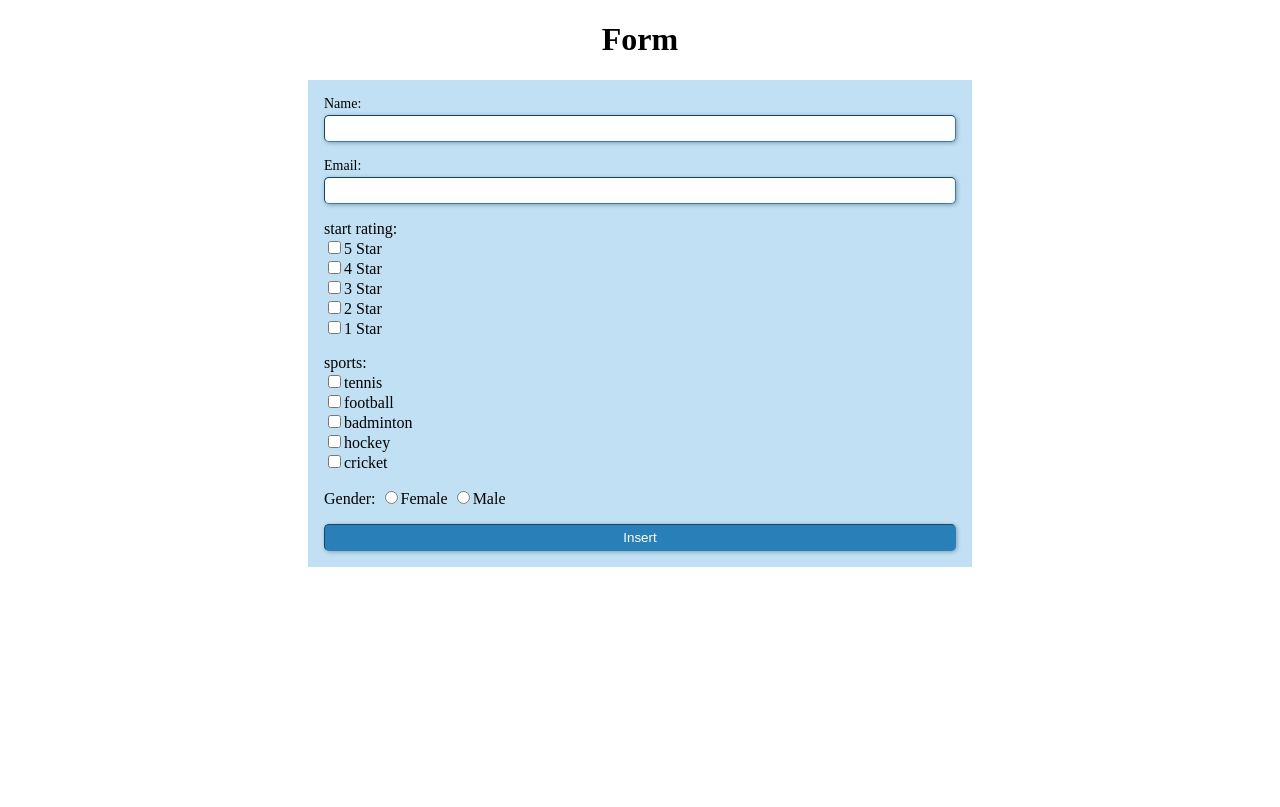
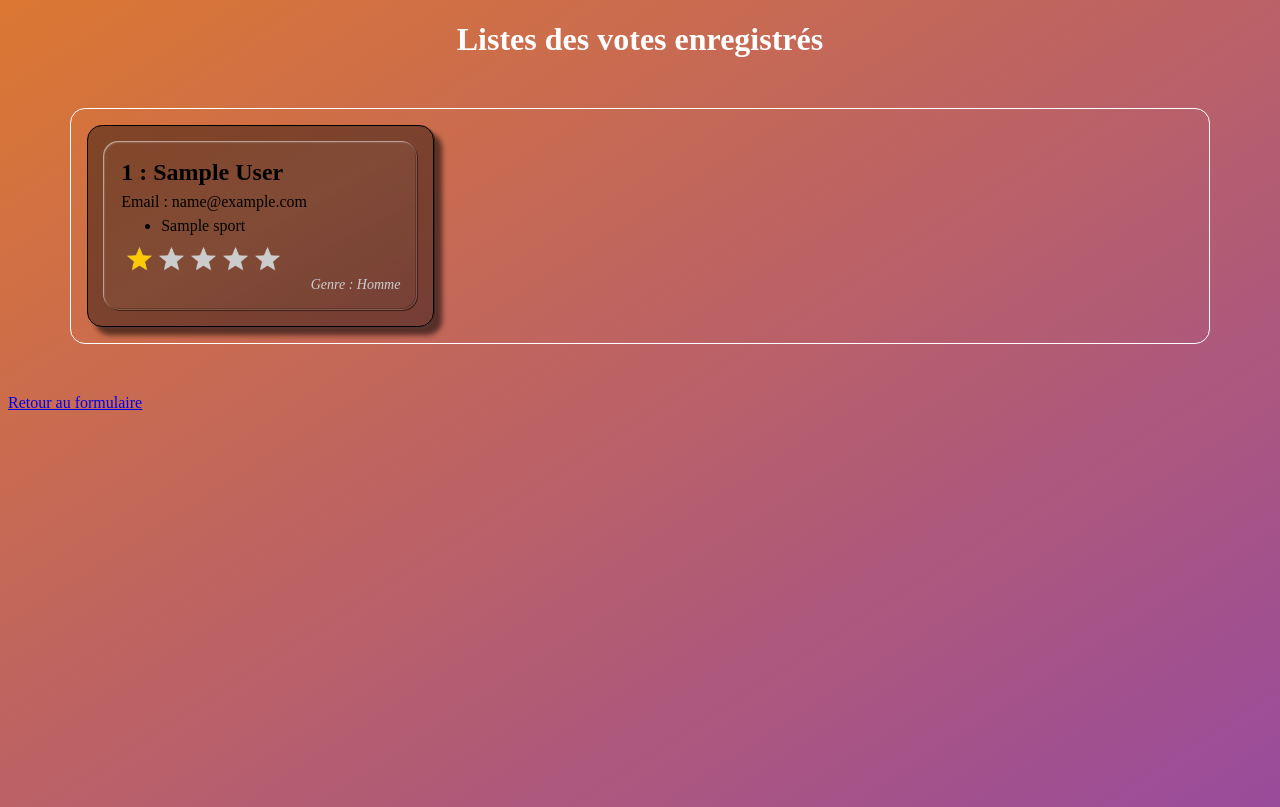
Before and after one commit to sphericalBug/php, a PHP site: page /page/index.php in a window 1280 px wide. Shown: the top 807 px of the page. Before the commit the page ends 567 px from the top, so only its background shows below. Run offline with PHP 8.4, Linux system fonts and the light colour scheme; tables that the repository leaves empty or names only in its code hold one stand-in row (values such as "Sample post").

Commit message:
exerciceF1 à corriger (form)

```diff
--- a/5-PHP/07-form/exerciceF1/index.php
+++ b/5-PHP/07-form/exerciceF1/index.php
@@ -1,3 +1,19 @@
+<?php
+    if(isset($_GET['form'])){
+        $msg = $_GET['form'];
+    }else{
+        $msg = "";
+    }
+    $array_msg = array('Vous avez déjà rempli ce formulaire', 'formulaire et insertion des données validé !');
+    switch($msg){
+        case 1 : $message = "<span class=\"msg msg-success\">$array_msg[1]</span>";
+            break;
+        case 2 : $message = "<span class=\"msg msg-error\">$array_msg[0]</span>";
+            break;
+        default : $message = "<span>...</span>";
+            break;
+    }
+?>
 <!DOCTYPE html>
 <html lang="en">
 <head>
@@ -5,45 +21,12 @@
     <meta http-equiv="X-UA-Compatible" content="IE=edge">
     <meta name="viewport" content="width=device-width, initial-scale=1.0">
     <title>formulaire</title>
-    <style>
-        h1{
-            text-align: center;
-        }
-        form{
-            display: flex;
-            flex-wrap: wrap;
-            min-width: 300px;
-            width: 50%;
-            margin: 0 auto;
-            background: rgba(52, 152, 219,.3);
-            gap: 1em;
-            padding: 1em;
-        }
-        form > div{
-            flex: 1 0 100%;
-        }
-        .wrap_input > label{
-            display: block;
-            margin-bottom: 3px;
-            font-size: 14px;
-        }
-        .wrap_input > input{
-            width: 100%;
-            padding: 5px 15px;
-            border: 1px inset #2980b9;
-            border-radius: 5px;
-            box-shadow: 1px 1px 4px rgba(0,0,0,.3);
-            box-sizing: border-box;
-        }
-        .wrap_input input[type="submit"]{
-            background: #2980b9;
-            color: #fff;
-        }
-    </style>
+    <link rel="stylesheet" href="styles/styles.css">
+    <script type="text/javascript" src="script/script.js"></script>
 </head>
 <body>
-    <h1>Form</h1>
-    <form action="<?= $_SERVER['PHP_SELF']?>">
+    <h1>Form <?=(isset($message))?$message:false;?></h1>
+    <form action="admin/traitement.php" method="POST" id="form">
         <div class="wrap_input">
             <label for="nom">Name:</label>
             <input type="text" name="nom" id="nom">
@@ -53,20 +36,20 @@
             <input type="text" name="mail" id="mail">
         </div>
         <div class="wrap_checkbox">
-            <label for="check">start rating:</label>
-            <div class="container-check-star"><input type="checkbox" name="check" id="star" value="5">5 Star</div>
-            <div class="container-check-star"><input type="checkbox" name="check" id="star" value="4">4 Star</div>
-            <div class="container-check-star"><input type="checkbox" name="check" id="star" value="3">3 Star</div>
-            <div class="container-check-star"><input type="checkbox" name="check" id="star" value="2">2 Star</div>
-            <div class="container-check-star"><input type="checkbox" name="check" id="star" value="1">1 Star</div>
+            <label for="star">stars rating:</label>
+            <div class="container-check-star"><input type="checkbox" name="star" id="star" value="5">5 Star</div>
+            <div class="container-check-star"><input type="checkbox" name="star" id="star" value="4">4 Star</div>
+            <div class="container-check-star"><input type="checkbox" name="star" id="star" value="3">3 Star</div>
+            <div class="container-check-star"><input type="checkbox" name="star" id="star" value="2">2 Star</div>
+            <div class="container-check-star"><input type="checkbox" name="star" id="star" value="1">1 Star</div>
         </div>
         <div class="wrap_checkbox">
-            <label for="star">sports:</label>
-            <div class="container-check"><input type="checkbox" name="star" id="star" value="5">tennis</div>
-            <div class="container-check"><input type="checkbox" name="star" id="star" value="4">football</div>
-            <div class="container-check"><input type="checkbox" name="star" id="star" value="3">badminton</div>
-            <div class="container-check"><input type="checkbox" name="star" id="star" value="2">hockey</div>
-            <div class="container-check"><input type="checkbox" name="star" id="star" value="1">cricket</div>
+            <label for="sport">sports:</label>
+            <div class="container-check-sport"><input type="checkbox" name="sport[]" id="sport" value="5">tennis</div>
+            <div class="container-check-sport"><input type="checkbox" name="sport[]" id="sport" value="4">football</div>
+            <div class="container-check-sport"><input type="checkbox" name="sport[]" id="sport" value="3">badminton</div>
+            <div class="container-check-sport"><input type="checkbox" name="sport[]" id="sport" value="2">hockey</div>
+            <div class="container-check-sport"><input type="checkbox" name="sport[]" id="sport" value="1">cricket</div>
         </div>
         <div class="wrap_radio">
             <label for="genre">Gender:
@@ -75,32 +58,10 @@
             </label>
         </div>
         <div class="wrap_input">
-            <input type="submit" value="Insert" name="submit-form">
+            <input type="submit" value="Insert" name="submit-form" id="submit-form">
         </div>
     </form>
-    <script>
-        var checkboxes = document.querySelectorAll('form div.wrap_checkbox:nth-child(3) input[type="checkbox"]');
-        var container = document.getElementsByClassName('container-check-star');
-        checkboxes.forEach(check =>  {
-            check.addEventListener('click', function(e){
-                if(e.target.getAttribute('class') === 'active'){
-                    e.target.removeAttribute('class');
-                    for(i=0;i<checkboxes.length;i++){
-                            checkboxes[i].disabled = false;
-                            container[i].style.color = "black";
-                    }
-
-                }else{
-                    e.target.setAttribute('class', 'active');
-                    for(i=0;i<checkboxes.length;i++){
-                        if(!checkboxes[i].getAttribute('class')){
-                            checkboxes[i].disabled = true;
-                            container[i].style.color = 'lightgrey';
-                        };
-                    }
-                }
-            });
-        });
-    </script>
+    <a href="page/index.php">Afficher les datas de la BDD</a>
+    <!-- <script src="script/check-event-change.js"></script> -->
 </body>
 </html>
--- /dev/null
+++ b/5-PHP/07-form/exerciceF1/page/index.php
@@ -0,0 +1,59 @@
+<?php
+    $host = "localhost";
+    $user = "root";
+    $pass = "";
+    $db_name = "afpa_php_4_afpa_form";
+    $mysqli = @new mysqli($host, $user, $pass, $db_name);
+    if($mysqli->connect_errno){
+        echo("Il faut d'abord remplir le formulaire au moins une fois pour se connecter à cette page <br> <a href='../index.php'>Retour</a>");
+        exit;
+    }else{
+        $result = $mysqli->query(
+            'SELECT u.usersID, u.usersName, u.usersEmail, u.usersStars, usr.IDsports, s.sportsName, u.usersGender FROM users AS u
+            INNER JOIN users_sports_rel AS usr ON u.usersID = usr.IDusers
+            INNER JOIN sports AS s ON s.sportsID = usr.IDsports');
+            while($row = $result->fetch_array()){
+                $results[$row['usersID']]['name'] = $row['usersName'];
+                $results[$row['usersID']]['mail'] = $row['usersEmail'];
+                $results[$row['usersID']]['star'] = $row['usersStars'];
+                $results[$row['usersID']]['sports'][$row['IDsports']] = $row['sportsName'];
+                $results[$row['usersID']]['sexe'] = $row['usersGender'];
+            }
+            ksort($results);
+        }
+?>
+<!DOCTYPE html>
+<html lang="en">
+<head>
+    <meta charset="UTF-8">
+    <meta http-equiv="X-UA-Compatible" content="IE=edge">
+    <meta name="viewport" content="width=device-width, initial-scale=1.0">
+    <title>les datas</title>
+    <link rel="stylesheet" href="../styles/styles.css">
+</head>
+<body>
+    <h1>Listes des votes enregistrés</h1>
+    <div class="container">
+        <?php foreach($results as $key => $value) : ?>
+            <div class="row">
+                <div class="card">
+                    <h2><?=$key?> : <?=$value['name'];?></h2>
+                    <p>Email : <?=$value['mail'];?></p>
+                    <ul>
+                        <?php foreach($value['sports'] as $sport) : ?>
+                            <li><?=$sport;?></li>
+                        <?php endforeach; ?>
+                    </ul>
+                    <p class="img img-<?=$value['star'];?>"></p>
+                    <?php if($value['sexe'] == 0) : ?>
+                        <p class="genre">Genre : Femme</p>
+                    <?php else : ?>
+                        <p class="genre">Genre : Homme</p>
+                    <?php endif; ?>
+                </div>
+            </div>
+        <?php endforeach; ?>
+    </div>
+    <a href="../index.php">Retour au formulaire</a>
+</body>
+</html>
--- /dev/null
+++ b/5-PHP/07-form/exerciceF1/styles/styles.css
@@ -0,0 +1,191 @@
+h1{
+    position: relative;
+    text-align: center;
+    margin-bottom: 45px;
+    color: #fff;
+}
+form{
+    display: flex;
+    flex-wrap: wrap;
+    min-width: 300px;
+    width: 38%;
+    margin: 0 auto;
+    background: linear-gradient(to top right, #718093 -60%, #2c3e50 90%);
+    gap: 1.5em;
+    padding: 1em;
+    border-radius: 15px;
+    box-shadow: 1px 1px 1px rgba(0,0,0,.5),
+                -1px -1px 1px rgba(0,0,0,.5),
+                1px 1px 1px rgba(0,0,0,.5),
+                -1px -1px 1px rgba(0,0,0,.5),
+        inset   1px 1px 1px rgba(200,200,200,.5),
+        inset   1px 1px 1px rgba(200,200,200,.5),
+        inset   -1px -1px 1px rgba(200,200,200,.5),
+        inset   -1px -1px 1px rgba(200,200,200,.5),
+                3px 3px 10px rgba(0,0,0,.5),
+                3px 3px 10px rgba(200,200,200,.1),
+                6px 6px 10px rgba(0,0,0,.5);
+}
+form > div{
+    flex: 1 0 100%;
+    max-width: 300px;
+    margin: 0 auto;
+}
+.wrap_input > label{
+    display: block;
+    margin-bottom: 3px;
+    font-size: 14px;
+}
+.wrap_input > input{
+    width: 100%;
+    padding: 5px 15px;
+    border: 1px inset #2980b9;
+    border-radius: 5px;
+    box-shadow: 1px 1px 4px rgba(0,0,0,.3);
+    box-sizing: border-box;
+}
+.wrap_input > input[type="text"]:focus{
+    outline: 2px solid #2980b9;
+    outline-offset: -5px;
+}
+.wrap_input input[type="submit"]{
+    background: #2980b9;
+    color: #fff;
+    padding: 15px;
+    cursor: pointer;
+    transition: .3s;
+}
+.wrap_input input[type="submit"]:hover{
+    background: rgba(52, 152, 219,.6);
+}
+h1 > span.msg{
+    position: absolute;
+    left: 50%;
+    transform: translateX(-50%);
+    display: block;
+    font-size: 18px;
+    border-radius: 5px;
+    padding: 5px 10px;
+}
+h1 > span.msg-error{
+    color: #fff;
+    background: rgba(231, 76, 60,.8);
+    border: 1px solid #c0392b;
+}
+h1 > span.msg-success{
+    color: #fff;
+    background: rgba(39, 174, 96,.8);
+    padding: 5px 10px;
+    border: 1px solid #27ae60;
+    border-radius: 5px;
+}
+/* page des résultats */
+body{
+    min-height: 100vh;
+    background: linear-gradient(to bottom right, #e67e22 -15%, #8e44ad 115%);
+}
+.container{
+    min-width: 300px;
+    width: 80%;
+    border: 1px solid #fff;
+    border-radius: 15px;
+    margin: 50px auto;
+}
+.row{
+    margin: 1em;
+    padding: 1em;
+    background: rgba(0,0,0,.4);
+    border: 1px solid #000;
+    box-shadow: 1px 0px 0px rgba(0,0,0,.2),
+                   1px 0px 0px rgba(0,0,0,.2),
+                   1px 1px 0px rgba(0,0,0,.2),
+                   1px 1px 2px rgba(255,255,255,.05),
+                   1px 1px 2px rgba(255,255,255,.05),
+                   1px 1px 2px rgba(255,255,255,.05),
+                   8px 8px 5px rgba(0,0,0,.5),
+                   8px 8px 5px rgba(0,0,0,.1);
+    border-radius: 15px;
+}
+.row > .card{
+    min-height: calc(200px - 2em);
+    border: 1px solid rgba(255,255,255,.1);
+    border-radius: 15px;
+    padding: 1em;
+    background: linear-gradient(to bottom right, rgba(255,255,255,.02), rgba(255,255,225,.05) 50%, rgba(255,255,255,0.01 ));
+    box-shadow: 1px 1px 0px rgba(0,0,0,.5),
+                -1px -1px 0px rgba(255,255,255,.5),
+           inset -1px -1px 0 rgba(0,0,0,.2),
+           inset 1px 1px 0 rgba(170,170,170,.05);
+    box-sizing: border-box;
+}
+.card > *{
+    margin: 0;
+}
+.card p.img{
+    position: relative;
+    width: 235px;
+    margin-left: auto;
+    margin-right: auto;
+    height: 30px;
+    background-image: url('../image/sprite.png');
+    background-size: 70%;
+    background-repeat: no-repeat;
+    overflow: hidden;
+}
+.card p.img.img-1{
+    background-position: center -2px;
+}
+.card p.img.img-2{
+    background-position: center -32px;
+}
+.card p.img-3{
+    background-position: center -62px;
+}
+.card p.img-4{
+    background-position: center -91px;
+}
+.card p.img-5{
+    background-position: center -120px;
+}
+.card .genre{
+    color: #ccc;
+    font-style: italic;
+    font-size: 14px;
+}
+@media screen and (min-width: 768px){
+    .container{
+        width: 100%;
+        display: grid;
+        grid-template-columns: 1fr 1fr;
+    }
+    .card{
+        display: flex;
+        flex-flow: column nowrap;
+        justify-content: space-between;
+        height: 100%;
+    }
+    .card p.img{
+        margin-left: 0;
+    }
+    .card .genre{
+        margin-left: auto;
+    }
+
+}
+@media screen and (min-width: 980px){
+    .container{
+        width: 80%;
+    }
+}
+@media screen and (min-width: 1220px){
+    .container{
+        width: 90%;
+        grid-template-columns: 1fr 1fr 1fr;
+    }
+}
+@media screen and (min-width: 1640px){
+    .container{
+        width: 80%;
+        grid-template-columns: 1fr 1fr 1fr 1fr;
+    }
+}
```
Also changed, not shown: 5-PHP/07-form/exerciceF1/admin/traitement.php (added, +103 -0 lines), 5-PHP/07-form/exerciceF1/script/check-event-change.js (added, +70 -0 lines), 5-PHP/07-form/exerciceF1/script/script.js (added, +191 -0 lines), 5-PHP/07-form/exerciceF1/image/sprite.png (added).
